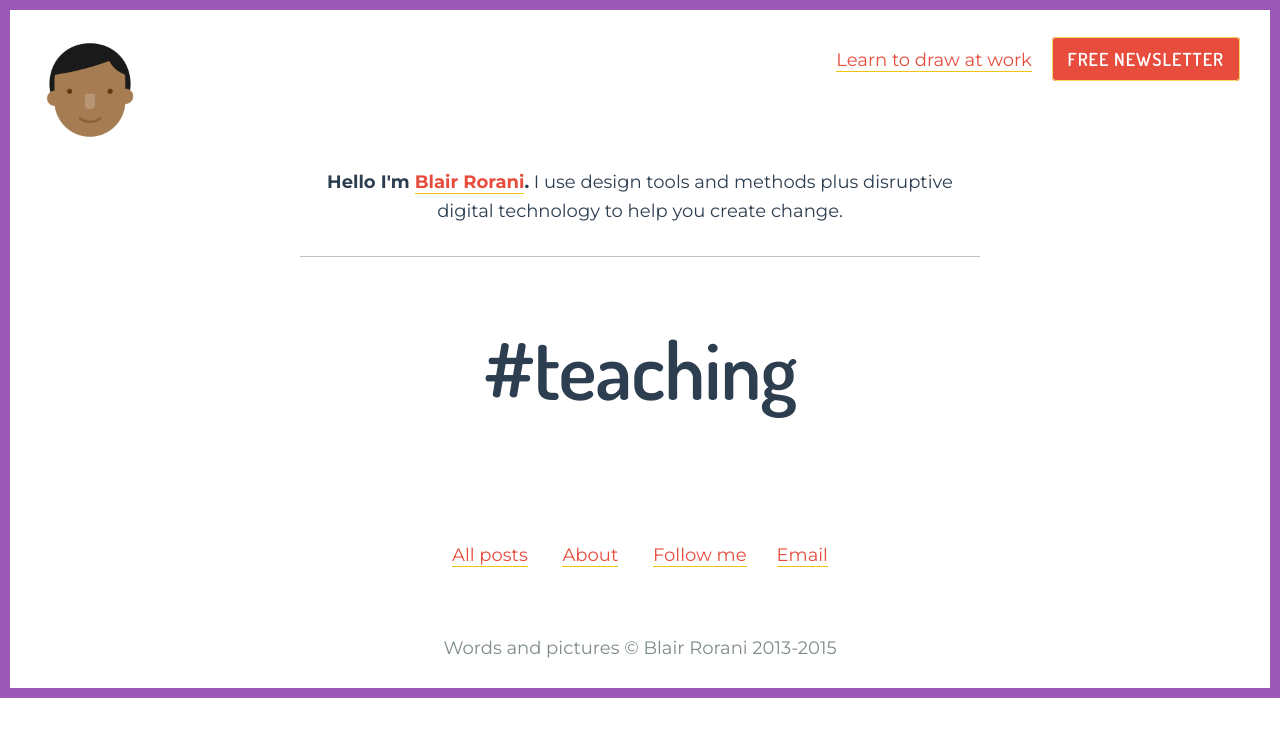
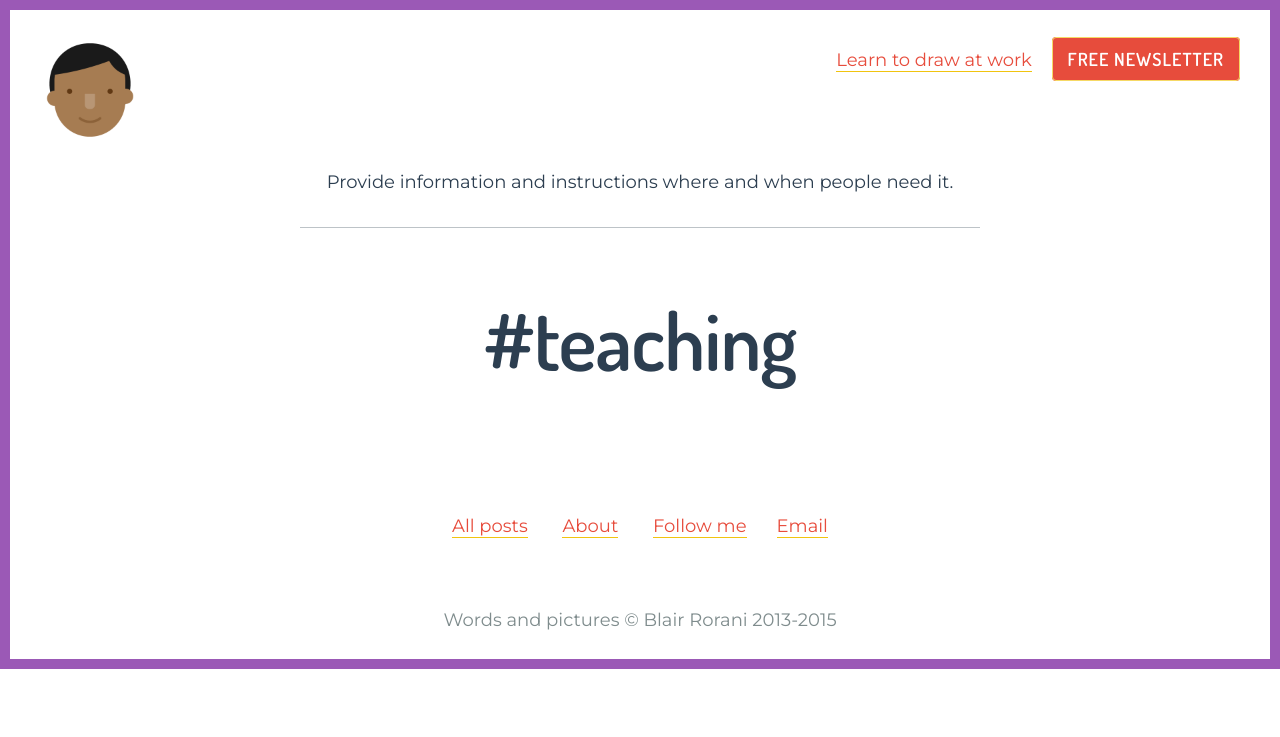
Before and after one commit to blairrorani/smartworkplaces.github.io, a Jekyll site: the page built from teaching/index.html, in a window 1280 px wide. Shown: the top 737 px of the page. Built offline with Jekyll 4.4.1, drawn with Linux system fonts in a browser that asks for light colours; Markdown is read by kramdown in place of the engine named in the settings.

Commit message:
update index

```diff
--- a/_includes/what-is-this.html
+++ b/_includes/what-is-this.html
@@ -1,5 +1,5 @@
 <div class="u-c-txt">
   <p class="welcome">
-        <strong>Hello I'm <a href=/about>Blair Rorani</a>.</strong> I use design tools and methods plus disruptive digital technology to help you create change.
+        {{ site.description }}
   </p>
 </div>
```
Also changed, not shown: index.html (+0 -11 lines).
